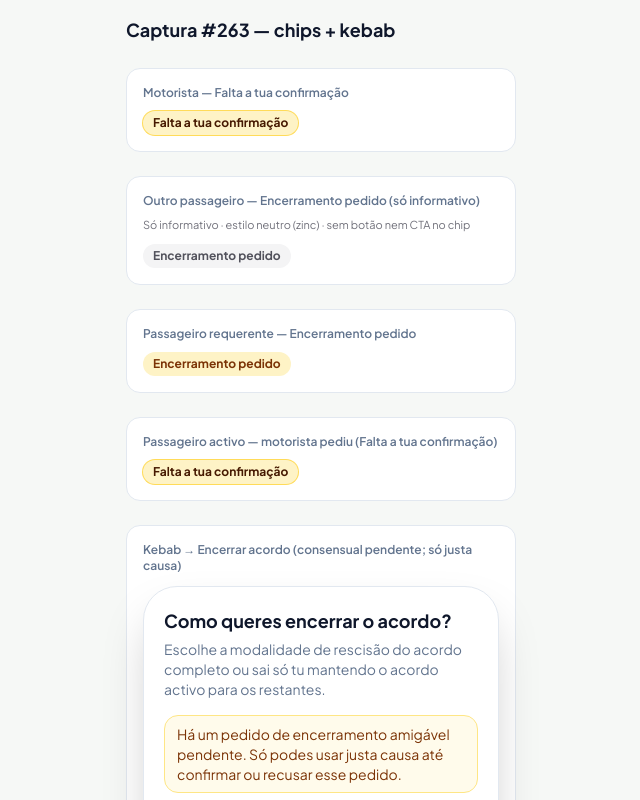
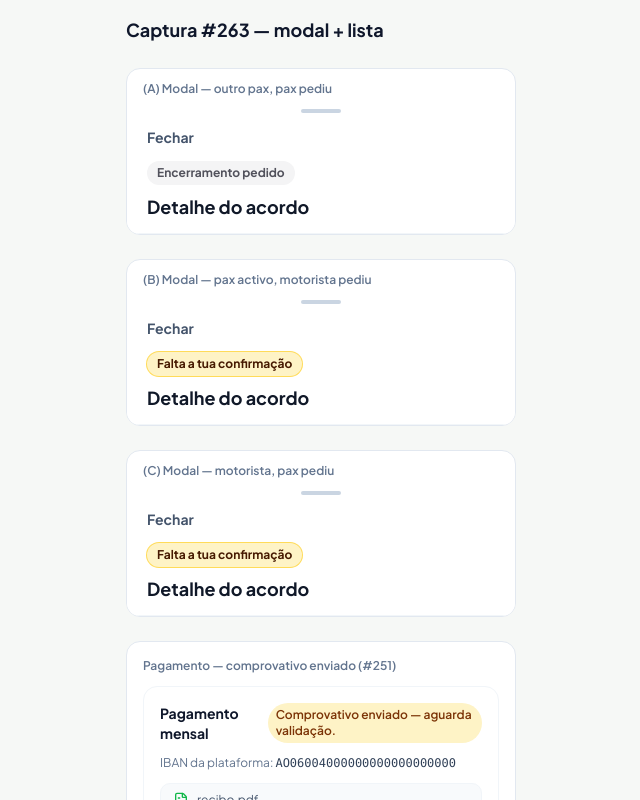
Before and after one commit to joaquimmulaza/boleia, a React (Vite) app: page /__dev/acordos-chips in a window 1280 px wide. Shown: the top 800 px of the page, without its empty margins (319-959 px from the left). Built offline with nearby package versions, Linux system fonts and the light colour scheme; no server answers.

Commit message:
fix: chip modal acordos alinhado à lista (acordoEstadoListaChipProps)
Co-authored-by: Joaquim Mulaza <joaquimmulaza@users.noreply.github.com>

```diff
--- a/src/components/AcordoDetalheSheetHeader.jsx
+++ b/src/components/AcordoDetalheSheetHeader.jsx
@@ -3,11 +3,7 @@ import { Loader2 } from 'lucide-react';
 import SheetDragHandle from './SheetDragHandle';
 import AcordoDetalheKebabMenu from './AcordoDetalheKebabMenu';
 import { Button } from './ui/button';
-import {
-  labelEstadoAcordo,
-  variantChipEstadoAcordo,
-  chipClassEstadoAcordoVariant,
-} from '../utils/acordoEstadoDisplay';
+import { acordoEstadoListaChipProps } from '../utils/acordoEstadoDisplay';
 import {
   labelChipEstadoPassageiro,
   chipClassEstadoPassageiro,
@@ -24,6 +20,10 @@ import {
  *   rescisaoModoAcordo?: string | null,
  *   rescisaoConfirmadaEmAcordo?: string | null,
  *   rescisaoSolicitadaPorAcordo?: string | null,
+ *   rescisaoEffectiveOnAcordo?: string | null,
+ *   driverIdAcordo?: string | null,
+ *   acordosPassageiros?: Array<{ passenger_id?: string, estado?: string }>,
+ *   viewerUserId?: string | null,
  *   minhaLinhaEstado?: string | null,
  *   minhaLinhaPagamento?: { anulacao_motivo?: string | null } | null,
  *   leavePending?: boolean,
@@ -45,6 +45,10 @@ export default function AcordoDetalheSheetHeader({
   rescisaoModoAcordo,
   rescisaoConfirmadaEmAcordo,
   rescisaoSolicitadaPorAcordo,
+  rescisaoEffectiveOnAcordo,
+  driverIdAcordo,
+  acordosPassageiros,
+  viewerUserId,
   minhaLinhaEstado,
   minhaLinhaPagamento = null,
   leavePending = false,
@@ -70,7 +74,11 @@ export default function AcordoDetalheSheetHeader({
     rescisao_modo: rescisaoModoAcordo,
     rescisao_confirmada_em: rescisaoConfirmadaEmAcordo,
     rescisao_solicitada_por: rescisaoSolicitadaPorAcordo,
+    rescisao_effective_on: rescisaoEffectiveOnAcordo,
+    driver_id: driverIdAcordo,
+    acordos_passageiros: acordosPassageiros,
   };
+  const estadoChip = acordoEstadoListaChipProps(acordoEstadoChip, viewerUserId);
 
   return (
     <header
@@ -108,11 +116,12 @@ export default function AcordoDetalheSheetHeader({
         <div className="flex items-center justify-between gap-2">
           <div className="flex flex-wrap items-center gap-2">
             <span
-              className={`text-xs font-bold px-2.5 py-1 rounded-full ${chipClassEstadoAcordoVariant(
-                variantChipEstadoAcordo(acordoEstadoChip),
-              )}`}
+              data-testid="acordo-detalhe-estado-chip"
+              role={estadoChip.role}
+              aria-label={estadoChip.ariaLabel}
+              className={`text-xs font-bold px-2.5 py-1 rounded-full ${estadoChip.className}`}
             >
-              {labelEstadoAcordo(acordoEstadoChip)}
+              {estadoChip.label}
             </span>
             {mostrarChipLugar ? (
               <span
--- a/src/pages/DevAcordosChipCapture.jsx
+++ b/src/pages/DevAcordosChipCapture.jsx
@@ -1,13 +1,11 @@
 import React from 'react';
+import AcordoPagamentoPanel from '../components/AcordoPagamentoPanel';
+import AcordoDetalheSheetHeader from '../components/AcordoDetalheSheetHeader';
 import { Button } from '../components/ui/button';
-import {
-  labelChipListaEstadoAcordo,
-  variantChipListaEstadoAcordo,
-  chipClassEstadoAcordoVariant,
-} from '../utils/acordoEstadoDisplay';
+import { acordoEstadoListaChipProps } from '../utils/acordoEstadoDisplay';
 
 /**
- * Pré-visualização DEV (390px) — chips lista + picker kebab (consensual pendente).
+ * Pré-visualização DEV (390px) — chips lista/modal + kebab + #251.
  *
  * @typedef {Readonly<{}>} DevAcordosChipCaptureProps
  */
@@ -29,67 +27,86 @@ export default function DevAcordosChipCapture() {
     rescisao_solicitada_por: 'driver-1',
   };
 
-  const chipFixtures = [
+  const modalFixtures = [
     {
-      key: 'motorista-confirma',
-      title: 'Motorista — Falta a tua confirmação',
+      key: 'modal-a',
+      title: '(A) Modal — outro pax, pax pediu',
       acordo: acordoPaxPediu,
-      userId: 'driver-1',
+      viewerUserId: 'pax-2',
     },
     {
-      key: 'pax-informativo',
-      title: 'Outro passageiro — Encerramento pedido (só informativo)',
-      acordo: acordoPaxPediu,
-      userId: 'pax-2',
+      key: 'modal-b',
+      title: '(B) Modal — pax activo, motorista pediu',
+      acordo: acordoDriverPediu,
+      viewerUserId: 'pax-1',
     },
     {
-      key: 'requerente',
-      title: 'Passageiro requerente — Encerramento pedido',
+      key: 'modal-c',
+      title: '(C) Modal — motorista, pax pediu',
       acordo: acordoPaxPediu,
-      userId: 'pax-1',
-    },
-    {
-      key: 'pax-confirma-driver',
-      title: 'Passageiro activo — motorista pediu (Falta a tua confirmação)',
-      acordo: acordoDriverPediu,
-      userId: 'pax-1',
+      viewerUserId: 'driver-1',
     },
   ];
+
+  const noop = () => {};
 
   return (
     <div
       className="min-h-dvh bg-background-light dark:bg-background-dark p-4"
       data-testid="dev-acordos-chip-capture"
     >
-      <div className="mx-auto max-w-[390px] space-y-6">
+      <div className="mx-auto max-w-[390px] space-y-6" data-testid="dev-modal-capture">
         <h1 className="text-lg font-bold text-slate-900 dark:text-white">
-          Captura #263 — chips + kebab
+          Captura #263 — modal + lista
         </h1>
 
-        {chipFixtures.map(({ key, title, acordo, userId }) => {
-          const variant = variantChipListaEstadoAcordo(acordo, userId);
-          const label = labelChipListaEstadoAcordo(acordo, userId);
-          return (
-            <section
-              key={key}
-              className="rounded-xl border border-slate-200 dark:border-slate-700 bg-white dark:bg-slate-900 p-4 space-y-2"
-              data-testid={`dev-acordos-chip-${key}`}
-            >
-              <p className="text-xs font-semibold text-slate-500">{title}</p>
-              {key === 'pax-informativo' ? (
-                <p className="text-[11px] text-zinc-500 dark:text-zinc-400 text-pretty">
-                  Só informativo · estilo neutro (zinc) · sem botão nem CTA no chip
-                </p>
-              ) : null}
-              <span
-                role={variant === 'info' || variant === 'aviso' ? 'status' : undefined}
-                className={`inline-flex text-xs font-bold px-2.5 py-1 rounded-full ${chipClassEstadoAcordoVariant(variant)}`}
-              >
-                {label}
-              </span>
-            </section>
-          );
-        })}
+        {modalFixtures.map(({ key, title, acordo, viewerUserId }) => (
+          <section
+            key={key}
+            className="rounded-xl border border-slate-200 dark:border-slate-700 bg-white dark:bg-slate-900 overflow-hidden"
+            data-testid={`dev-acordos-${key}`}
+          >
+            <p className="text-xs font-semibold text-slate-500 px-4 pt-3">{title}</p>
+            <AcordoDetalheSheetHeader
+              acordoId="dev-acordo"
+              estadoAcordo={acordo.estado}
+              rescisaoModoAcordo={acordo.rescisao_modo}
+              rescisaoConfirmadaEmAcordo={acordo.rescisao_confirmada_em}
+              rescisaoSolicitadaPorAcordo={acordo.rescisao_solicitada_por}
+              driverIdAcordo={acordo.driver_id}
+              acordosPassageiros={acordo.acordos_passageiros}
+              viewerUserId={viewerUserId}
+              onClose={noop}
+              podeRegistarFaltas={false}
+              podeEncerrar={false}
+              onRegistarFalta={noop}
+              onEncerrar={noop}
+            />
+          </section>
+        ))}
+
+        <section
+          className="rounded-xl border border-slate-200 dark:border-slate-700 bg-white dark:bg-slate-900 p-4"
+          data-testid="dev-pagamento-comprovativo-capture"
+        >
+          <p className="text-xs font-semibold text-slate-500 mb-3">
+            Pagamento — comprovativo enviado (#251)
+          </p>
+          <AcordoPagamentoPanel
+            pagamento={{
+              id: 'pag-capture',
+              valor_kz: 0,
+              estado: 'comprovativo_enviado',
+              comprovativo_path: 'uid/pag-capture/recibo.pdf',
+            }}
+            lugarEstado="activo"
+            obrigacao={{
+              quota: 43000,
+              valor_em_divida: 0,
+              prazo: '2026-10-12T12:00:00.000Z',
+            }}
+          />
+        </section>
 
         <section
           className="rounded-xl border border-slate-200 dark:border-slate-700 bg-white dark:bg-slate-900 p-4 space-y-3"
@@ -102,15 +119,6 @@ export default function DevAcordosChipCapture() {
             data-testid="terminate-modality-picker"
             className="rounded-[34px] border border-slate-200 dark:border-slate-700 bg-white dark:bg-slate-900 shadow-2xl p-5 space-y-4"
           >
-            <div className="space-y-1">
-              <h3 className="text-lg font-bold text-slate-900 dark:text-white">
-                Como queres encerrar o acordo?
-              </h3>
-              <p className="text-sm text-slate-500 text-pretty">
-                Escolhe a modalidade de rescisão do acordo completo ou sai só tu mantendo o acordo
-                activo para os restantes.
-              </p>
-            </div>
             <p
               className="text-sm text-amber-900 dark:text-amber-100 bg-amber-50 dark:bg-amber-950/30 border border-amber-200 dark:border-amber-800 rounded-xl px-3 py-2 text-pretty"
               data-testid="terminate-picker-consensual-pendente-aviso"
@@ -123,15 +131,31 @@ export default function DevAcordosChipCapture() {
               className="w-full text-left rounded-xl border border-red-200 dark:border-red-900/50 p-4"
             >
               <p className="font-bold text-red-800 dark:text-red-200">Justa causa imediata</p>
-              <p className="text-sm text-slate-500 mt-1 text-pretty">
-                Só com motivo válido: avaria do veículo, segurança ou faltas excessivas.
-              </p>
             </button>
             <Button type="button" variant="ghost" className="w-full">
               Voltar
             </Button>
           </div>
         </section>
+
+        <section className="rounded-xl border border-slate-200 dark:border-slate-700 bg-white dark:bg-slate-900 p-4 space-y-2">
+          <p className="text-xs font-semibold text-slate-500">Lista — chips (referência)</p>
+          {[
+            { userId: 'driver-1', acordo: acordoPaxPediu },
+            { userId: 'pax-2', acordo: acordoPaxPediu },
+          ].map(({ userId, acordo }) => {
+            const chip = acordoEstadoListaChipProps(acordo, userId);
+            return (
+              <span
+                key={userId}
+                role={chip.role}
+                className={`inline-flex text-xs font-bold px-2.5 py-1 rounded-full ${chip.className}`}
+              >
+                {chip.label}
+              </span>
+            );
+          })}
+        </section>
       </div>
     </div>
   );
--- a/src/pages/MyAgreements.jsx
+++ b/src/pages/MyAgreements.jsx
@@ -35,9 +35,7 @@ import {
   subscribeMarketplaceHubRefresh,
 } from '../utils/marketplaceHubRefresh';
 import {
-  labelChipListaEstadoAcordo,
-  variantChipListaEstadoAcordo,
-  chipClassEstadoAcordoVariant,
+  acordoEstadoListaChipProps,
   isChipEncerramentoPedidoConsensual,
   podeConfirmarRescisaoConsensual,
 } from '../utils/acordoEstadoDisplay';
@@ -1079,10 +1077,7 @@ const MyAgreements = () => {
     const oferta = acordo.ofertas_capacidade;
     const rota = labelRotaOferta(oferta || {});
     const activo = isActivo(acordo.estado);
-    const estadoVariant = variantChipListaEstadoAcordo(acordo, user?.id);
-    const estadoLabel = labelChipListaEstadoAcordo(acordo, user?.id);
-    const chipEstadoRole =
-      estadoVariant === 'info' || estadoVariant === 'aviso' ? 'status' : undefined;
+    const estadoChipCard = acordoEstadoListaChipProps(acordo, user?.id);
     const leavePending = Boolean(pendingLeaveIds[acordo.id]);
     const minhaLinha = linhas.find((p) => p.passenger_id === user?.id);
     const minhaChipCtxCard = minhaLinha
@@ -1120,11 +1115,11 @@ const MyAgreements = () => {
         <div className="flex justify-between items-center gap-2">
           <div className="flex flex-wrap items-center gap-2">
             <span
-              role={chipEstadoRole}
-              aria-label={chipEstadoRole === 'status' ? estadoLabel : undefined}
-              className={`text-xs font-bold px-2.5 py-1 rounded-full ${chipClassEstadoAcordoVariant(estadoVariant)}`}
+              role={estadoChipCard.role}
+              aria-label={estadoChipCard.ariaLabel}
+              className={`text-xs font-bold px-2.5 py-1 rounded-full ${estadoChipCard.className}`}
             >
-              {estadoLabel}
+              {estadoChipCard.label}
             </span>
             {mostrarChipLugarCard ? (
               <span
@@ -1356,6 +1351,10 @@ const MyAgreements = () => {
             rescisaoModoAcordo={selected.rescisao_modo}
             rescisaoConfirmadaEmAcordo={selected.rescisao_confirmada_em}
             rescisaoSolicitadaPorAcordo={selected.rescisao_solicitada_por}
+            rescisaoEffectiveOnAcordo={selected.rescisao_effective_on}
+            driverIdAcordo={selected.driver_id}
+            acordosPassageiros={selected.acordos_passageiros}
+            viewerUserId={user?.id}
             minhaLinhaEstado={minhaLinha?.estado}
             minhaLinhaPagamento={pagamentoViewer}
             leavePending={leavePending}
--- a/src/utils/acordoEstadoDisplay.js
+++ b/src/utils/acordoEstadoDisplay.js
@@ -192,10 +192,29 @@ export function variantChipListaEstadoAcordo(acordo, userId) {
   const norm = normalizeAcordoEstadoInput(acordo);
   if (isChipEncerramentoPedidoConsensual(norm) && userId) {
     if (podeConfirmarRescisaoConsensual(acordo, userId)) return 'aviso';
-    if (String(norm.rescisao_solicitada_por) !== String(userId)) return 'info';
-    return 'pendente';
+    return 'info';
   }
   return variantChipEstadoAcordo(norm);
+}
+
+/**
+ * Props do chip de estado (lista + modal) — única fonte para label/variante/classes.
+ *
+ * @param {string | AcordoEstadoChipInput | null | undefined} acordo
+ * @param {string | null | undefined} userId
+ * @returns {{ label: string, variant: string, role?: 'status', className: string, ariaLabel?: string }}
+ */
+export function acordoEstadoListaChipProps(acordo, userId) {
+  const variant = variantChipListaEstadoAcordo(acordo, userId);
+  const label = labelChipListaEstadoAcordo(acordo, userId);
+  const role = variant === 'info' || variant === 'aviso' ? 'status' : undefined;
+  return {
+    label,
+    variant,
+    role,
+    className: chipClassEstadoAcordoVariant(variant),
+    ariaLabel: role === 'status' ? label : undefined,
+  };
 }
 
 export function labelEstadoAcordo(estado, encerramentoMotivo, rescisaoModo) {
```
Also changed, not shown: 2 other files (tests, documents, lock files or other folders).
